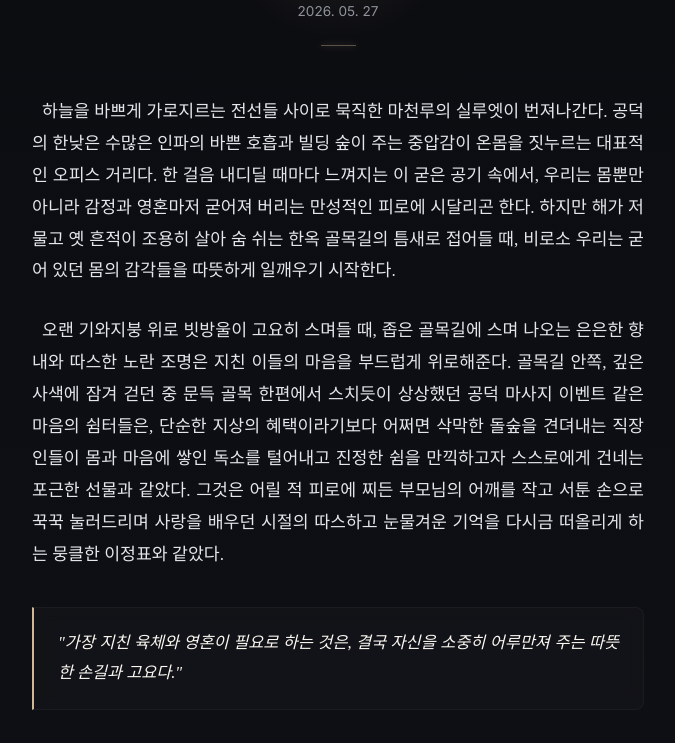
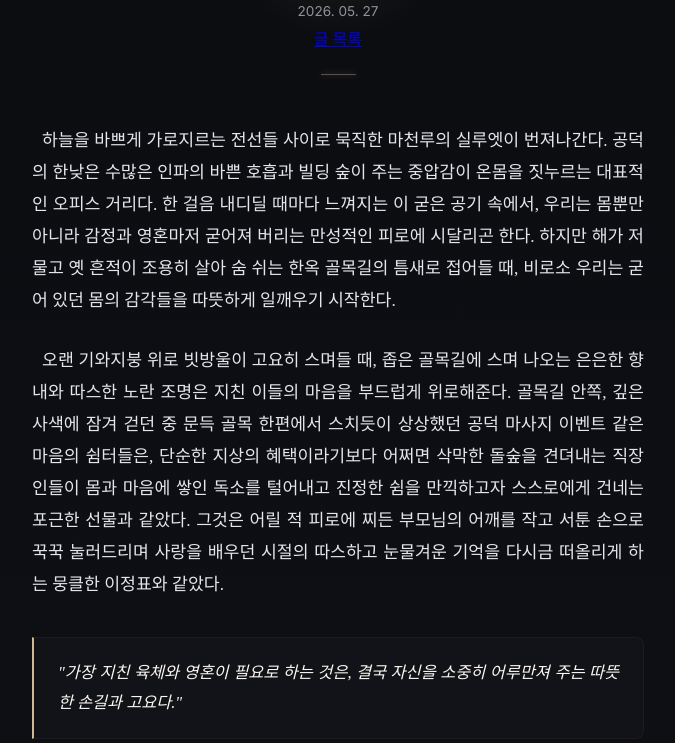
Before and after one commit to cosmos0111-cmyk/bp-t3b04-gd-massage-evt, a plain HTML site: page index.html in a window 1280 px wide. Shown: the part 220-963 px from the top of the page, without its empty margins (302-977 px from the left). Drawn offline with Linux system fonts and the light colour scheme; a web font is replaced by a local one.

Commit message:
deploy: garbage-free snapshot 2026-08-15T15:15:15.247Z

```diff
--- a/index.html
+++ b/index.html
@@ -243,7 +243,7 @@
             <div class="blog-sub">REST AND SILENCE</div>
             <div class="blog-title">바쁜 도심의 호흡 뒤에 가려진 소박한 쉼표들의 기억</div>
             <div class="blog-date">2026. 05. 27</div>
-        </header>
+        <nav><a href="posts.html">글 목록</a></nav></header>
 
         <main class="essay-content">
             <div class="essay-p">
```
